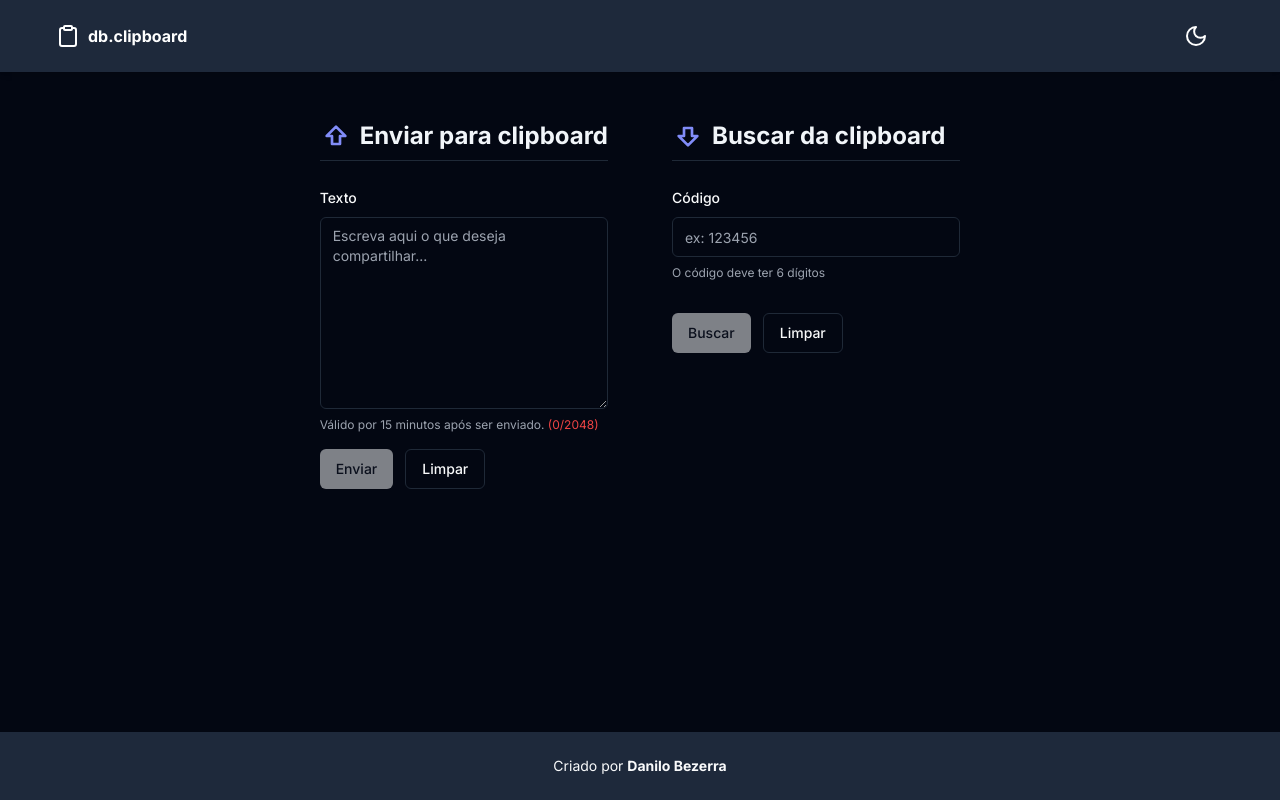
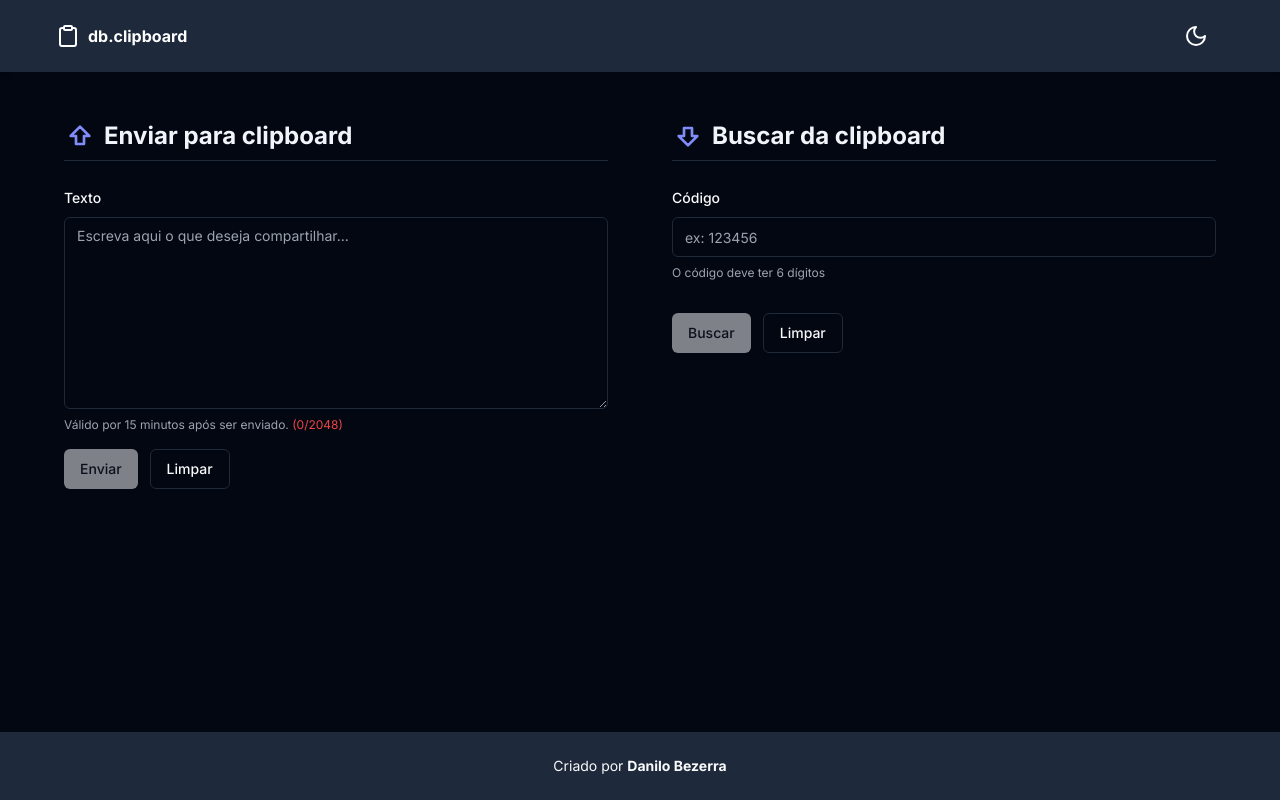
Before and after one commit to danilo-bezerra/clipboard-online-nextjs, a Next.js app: page / in a window 1280 px wide. Built offline with nearby package versions, Linux system fonts and the light colour scheme.

Commit message:
update main layout

```diff
--- a/app/page.tsx
+++ b/app/page.tsx
@@ -4,7 +4,7 @@ import Image from "next/image";
 
 export default function Home() {
   return (
-    <main className="px-6 py-12 max-w-[1200px] mx-auto flex-1">
+    <main className="px-6 py-12 max-w-[1200px] mx-auto flex-1  w-full">
       <div className="grid grid-cols-1 md:grid-cols-2 gap-16">
         <SendToClipboardForm />
         <RecoverFromClipboardForm />
```
